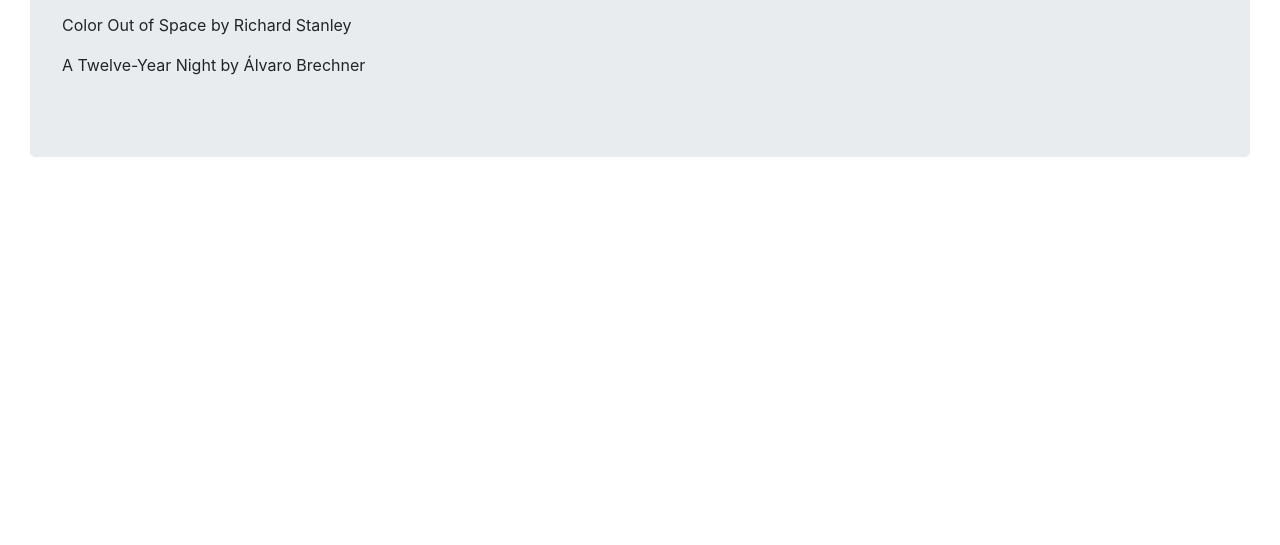
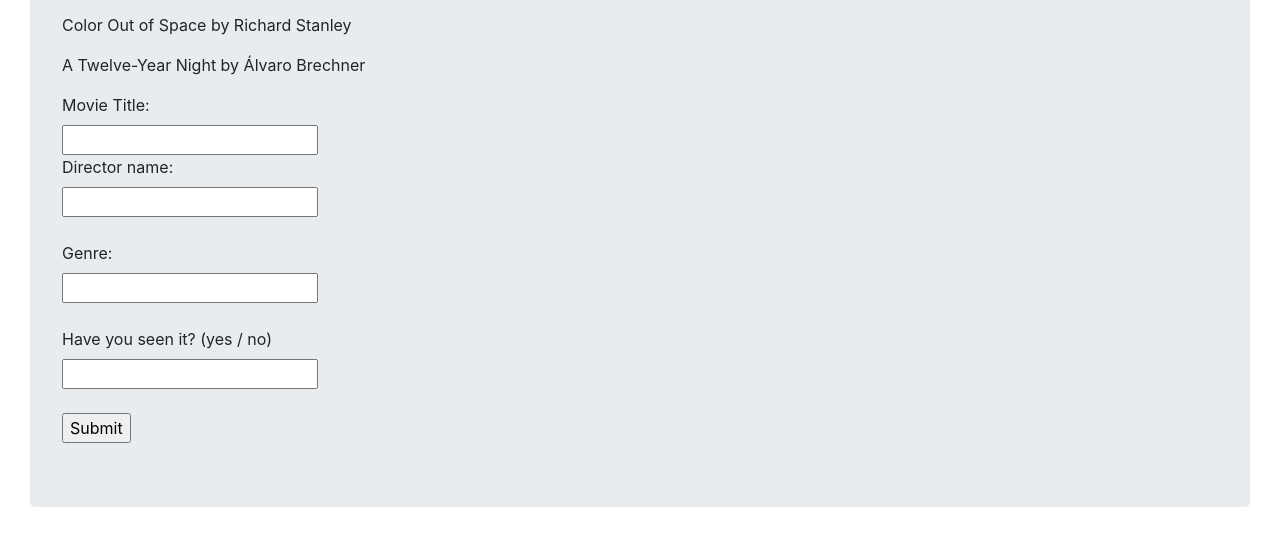
Before and after one commit to andrejskalnins/-JavaScript-Core-2-Coursework-Week3-HW, a website: page InClass/Callbacks/exercise-2/index.html in a window 1280 px wide. Shown: the part 203-748 px from the top of the page. Drawn offline with nearby package versions, Linux system fonts and the light colour scheme.

Commit message:
Added form elements

```diff
--- a/InClass/Callbacks/exercise-2/index.html
+++ b/InClass/Callbacks/exercise-2/index.html
@@ -22,6 +22,21 @@
       <div id="all-movies">
         <p class="alert alert-info">Number of movies: <span id="movies-number"></span></p>
       </div>
+      <div>
+      <form>
+      <label for="movieTitle">Movie Title:</label><br>
+      <input type="text" id="movieTitle" name="movieTitle" ><br>
+      <label for="directorName">Director name:</label><br>
+      <input type="text" id="directorName" name="directorName"><br><br>
+      <label for="genre">Genre:</label><br>
+      <input type="text" id="genre" name="genre"><br><br>
+      <label for="check">Have you seen it? (yes / no)</label><br>
+      <input type="text" id="check" name="check"><br><br>
+
+
+      <input type="submit" id="submitBtn" >
+      </form>
+</div>
     </div>
     <script src="exercise.js"></script>
 </body>
```
